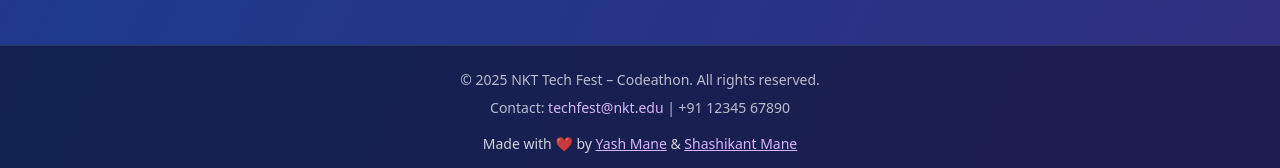
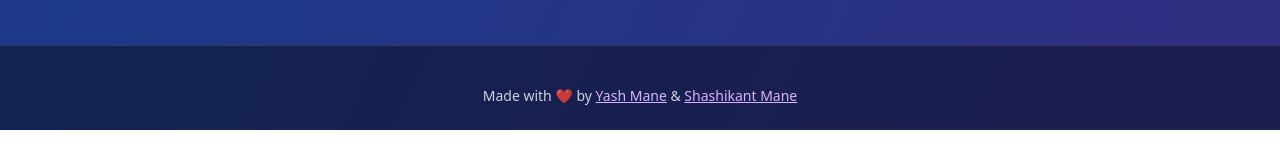
Before and after one commit to Shashikant-Mane20/nkt-codeathon, a React (Vite) app: page / in a window 1280 px wide. Shown: the part 2614-2782 px from the top of the page. After the commit the page ends 2744 px from the top, so only its background shows below. Built offline with nearby package versions, Linux system fonts and the light colour scheme; no server answers.

Commit message:
Update Footer.jsx

```diff
--- a/src/components/layout/Footer.jsx
+++ b/src/components/layout/Footer.jsx
@@ -18,12 +18,6 @@ export default function Footer() {
   return (
     <div className="bg-black/40 border-t border-white/10 mt-16">
       <div className="max-w-6xl mx-auto px-4 py-6 text-center text-white/70 text-sm">
-        <p>&copy; 2025 NKT Tech Fest – Codeathon. All rights reserved.</p>
-
-        <p className="mt-2">
-          Contact:{" "}
-          <span className="text-purple-300">techfest@nkt.edu</span> | +91 12345 67890
-        </p>
 
         <p className="mt-4 text-white/80">
           Made with ❤️ by{" "}
```
